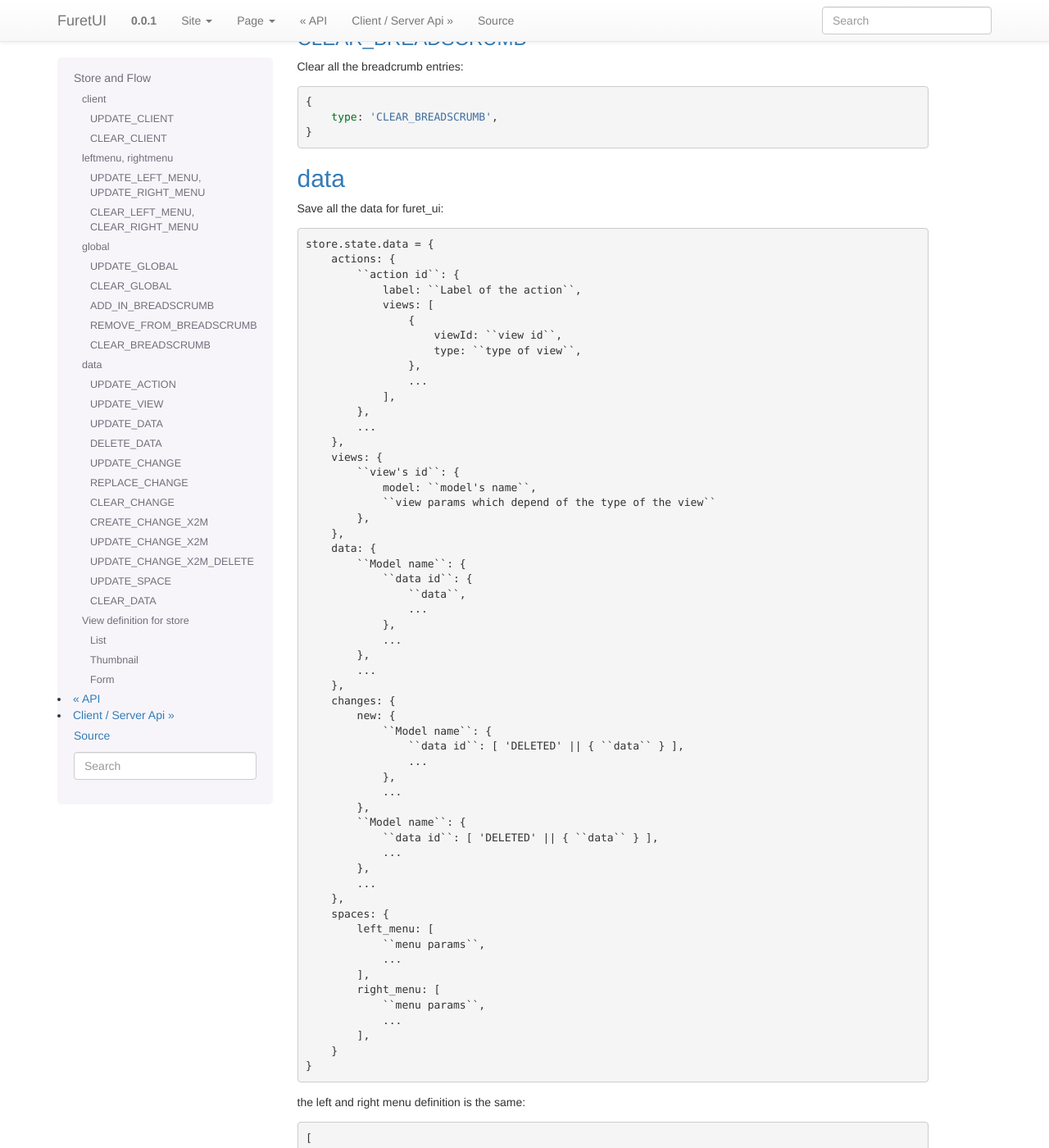
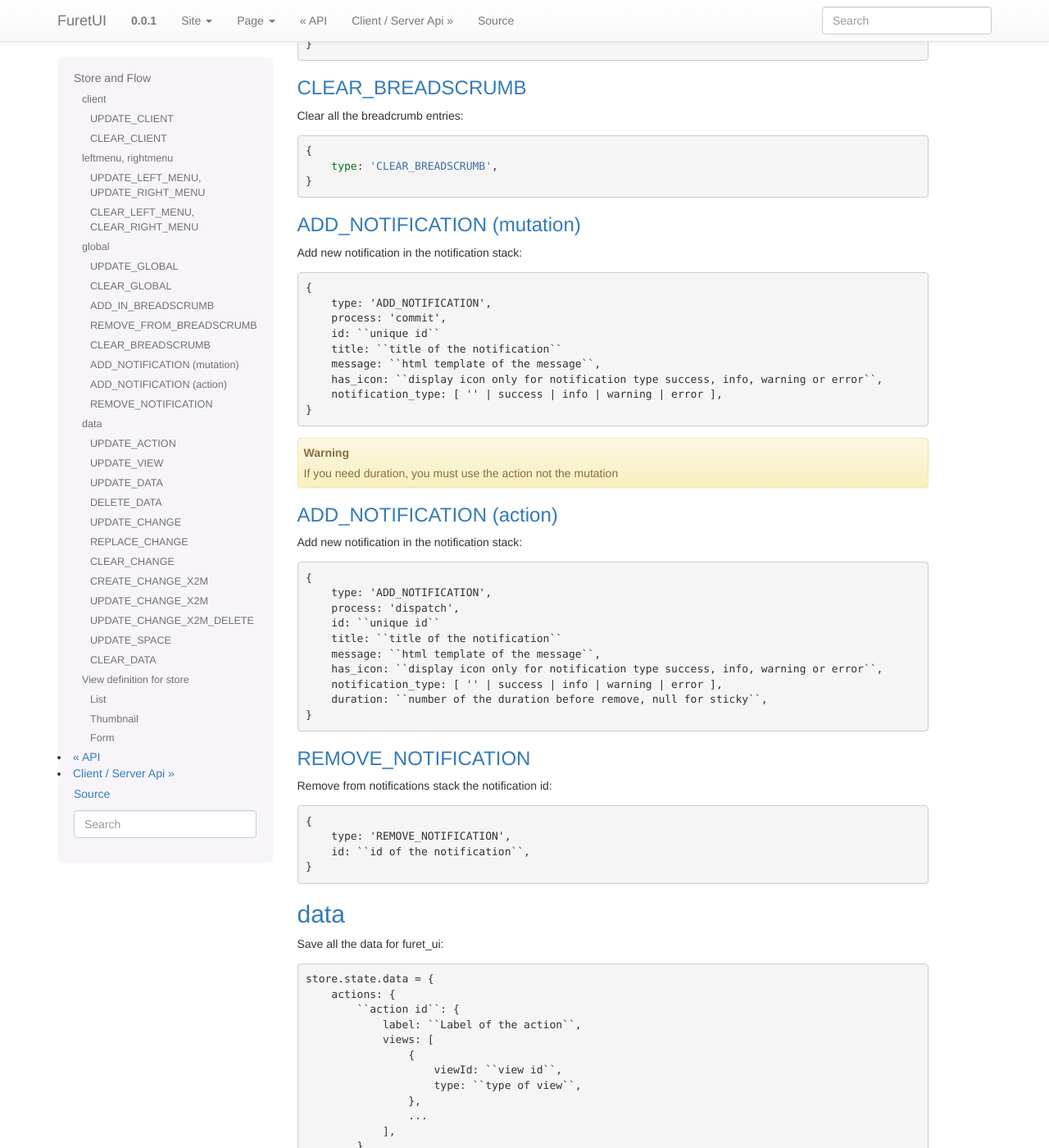
Before and after one commit to AnyBlok/furet_ui, a Sphinx documentation site: the page built from docs/source/store.rst, in a window 1280 px wide and 1400 px high, scrolled down 3819 px. Shown: the whole window at 82% size. Built offline with Sphinx 7.4.7, drawn with Linux system fonts in a browser that asks for light colours; some of the changed text lies outside the part shown.

Commit message:
Update documentation

```diff
--- a/docs/source/store.rst
+++ b/docs/source/store.rst
@@ -189,6 +189,52 @@ Clear all the breadcrumb entries::
     {
         type: 'CLEAR_BREADSCRUMB',
     }
+
+ADD_NOTIFICATION (mutation)
+~~~~~~~~~~~~~~~~~~~~~~~~~~~
+
+Add new notification in the notification stack::
+
+    {
+        type: 'ADD_NOTIFICATION',
+        process: 'commit',
+        id: ``unique id``
+        title: ``title of the notification``
+        message: ``html template of the message``,
+        has_icon: ``display icon only for notification type success, info, warning or error``,
+        notification_type: [ '' | success | info | warning | error ],
+    }
+
+.. warning::
+
+    If you need duration, you must use the action not the mutation
+
+ADD_NOTIFICATION (action)
+~~~~~~~~~~~~~~~~~~~~~~~~~
+
+Add new notification in the notification stack::
+
+    {
+        type: 'ADD_NOTIFICATION',
+        process: 'dispatch',
+        id: ``unique id``
+        title: ``title of the notification``
+        message: ``html template of the message``,
+        has_icon: ``display icon only for notification type success, info, warning or error``,
+        notification_type: [ '' | success | info | warning | error ],
+        duration: ``number of the duration before remove, null for sticky``,
+    }
+
+REMOVE_NOTIFICATION
+~~~~~~~~~~~~~~~~~~~
+
+Remove from notifications stack the notification id::
+
+    {
+        type: 'REMOVE_NOTIFICATION',
+        id: ``id of the notification``,
+    }
+
 
 data
 ----
```
